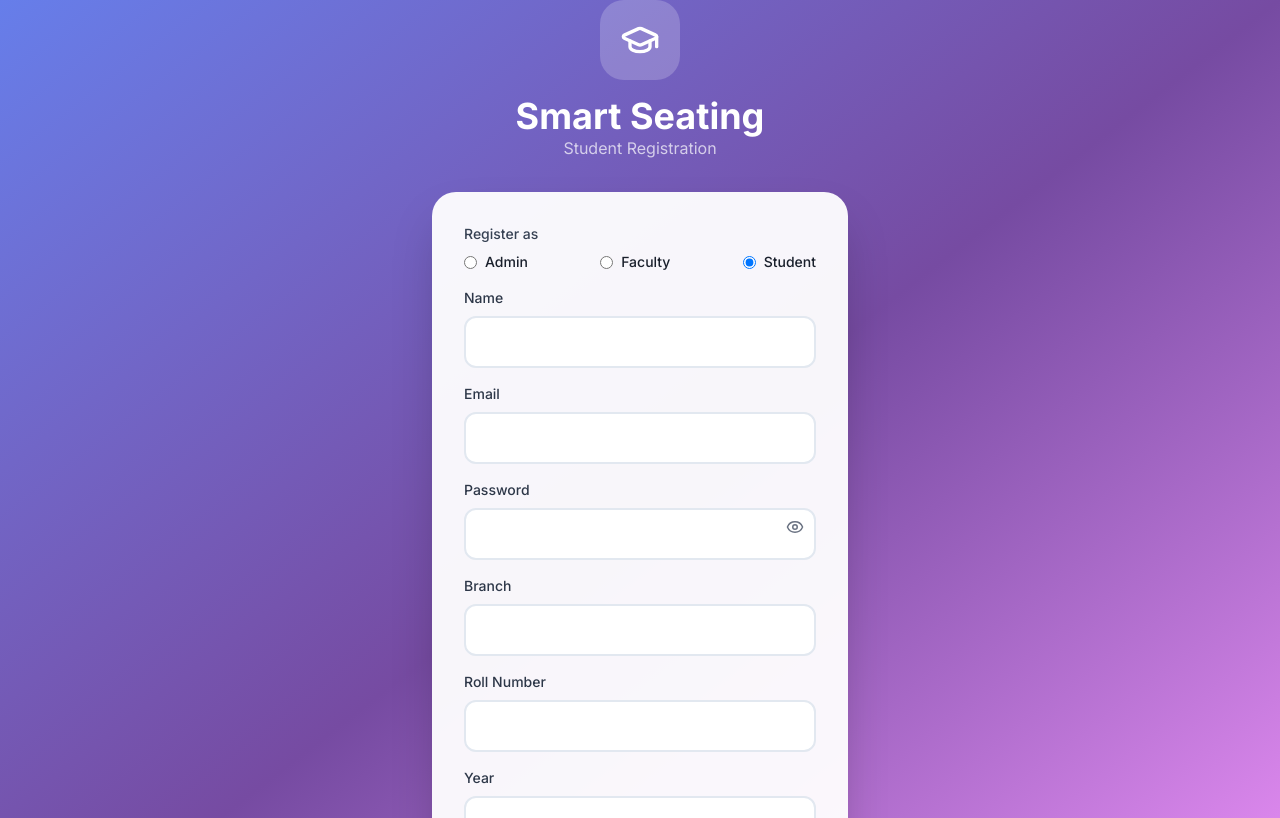
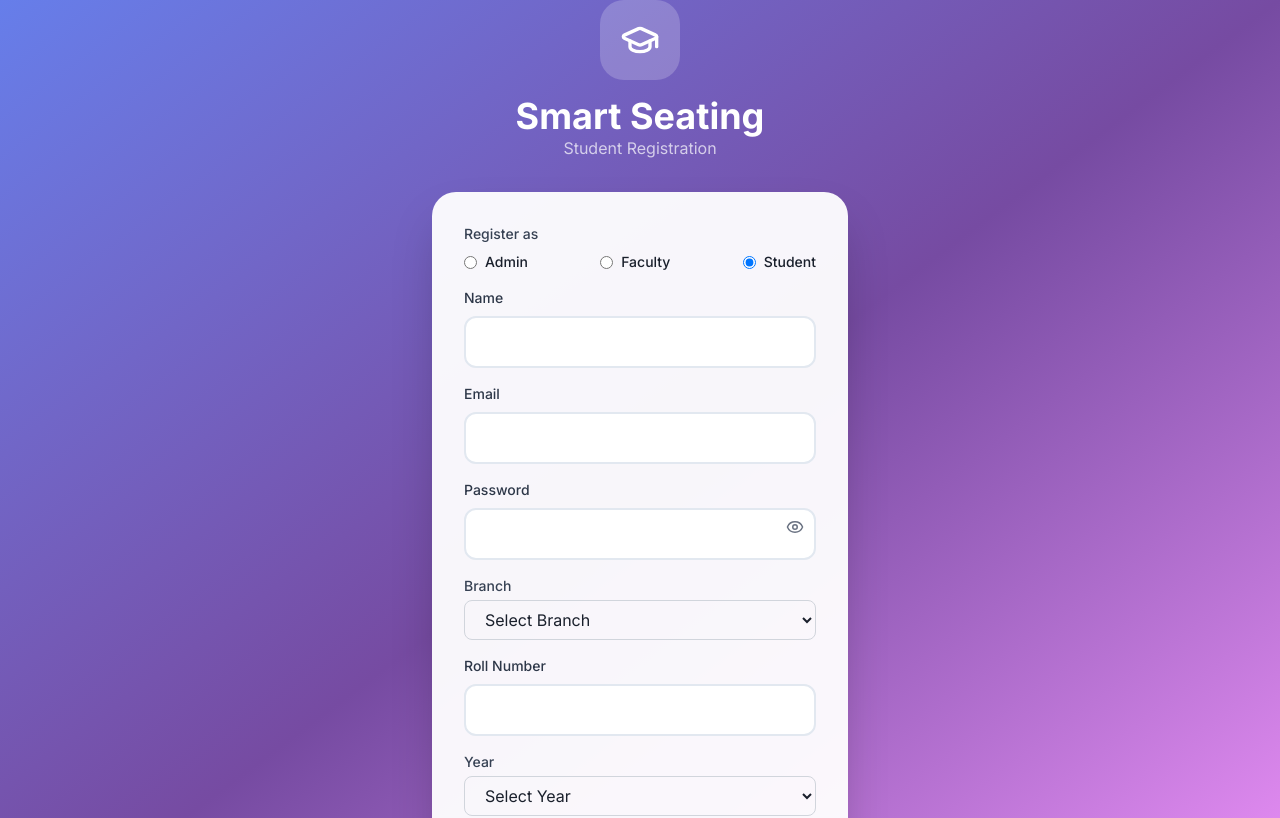
Before and after one commit to G-Manikanta1729/smart-seating-exam-system, a React (Vite) app in the folder frontend/: page /register in a window 1280 px wide. Shown: the top 818 px of the page. Built offline with nearby package versions, Linux system fonts and the light colour scheme; no server answers.

Commit message:
UI Changes

```diff
--- a/frontend/src/app/components/RegisterPage.tsx
+++ b/frontend/src/app/components/RegisterPage.tsx
@@ -127,13 +127,29 @@ export function RegisterPage() {
             </div>
 
             {(role === "STUDENT" || role === "FACULTY") && (
-              <Input
-                label="Branch"
-                type="text"
+  <div>
+    <label className="block text-sm font-medium text-gray-700 mb-1">
+      Branch
+    </label>
+
+    <select
       value={branch}
       onChange={(e) => setBranch(e.target.value)}
-                required={role === "STUDENT" || role === "FACULTY"}
-              />
+      required
+      className="w-full border border-gray-300 rounded-lg px-4 py-2
+                 focus:outline-none focus:ring-2 focus:ring-blue-500"
+    >
+      <option value="">Select Branch</option>
+      <option value="CSE">CSE</option>
+      <option value="IT">IT</option>
+      <option value="CSD">CSD</option>
+      <option value="CSM">CSM</option>
+      <option value="ECE">ECE</option>
+      <option value="EEE">EEE</option>
+      <option value="MECH">MECH</option>
+      <option value="CIVIL">CIVIL</option>
+    </select>
+  </div>
 )}
 
             {role === "STUDENT" && (
@@ -146,15 +162,25 @@ export function RegisterPage() {
                   required
                 />
 
-                <Input
-                  label="Year"
-                  type="number"
+                <div>
+  <label className="block text-sm font-medium text-gray-700 mb-1">
+    Year
+  </label>
+
+  <select
     value={year}
     onChange={(e) => setYear(e.target.value)}
-                  min={1}
-                  max={4}
     required
-                />
+    className="w-full border border-gray-300 rounded-lg px-4 py-2
+               focus:outline-none focus:ring-2 focus:ring-blue-500"
+  >
+    <option value="">Select Year</option>
+    <option value="1st Year">1st Year</option>
+    <option value="2nd Year">2nd Year</option>
+    <option value="3rd Year">3rd Year</option>
+    <option value="4th Year">4th Year</option>
+  </select>
+</div>
               </>
             )}
 
```
Also changed, not shown: 1 other file (tests, documents, lock files or other folders). Lines whose indentation alone changed are shown as unchanged.
